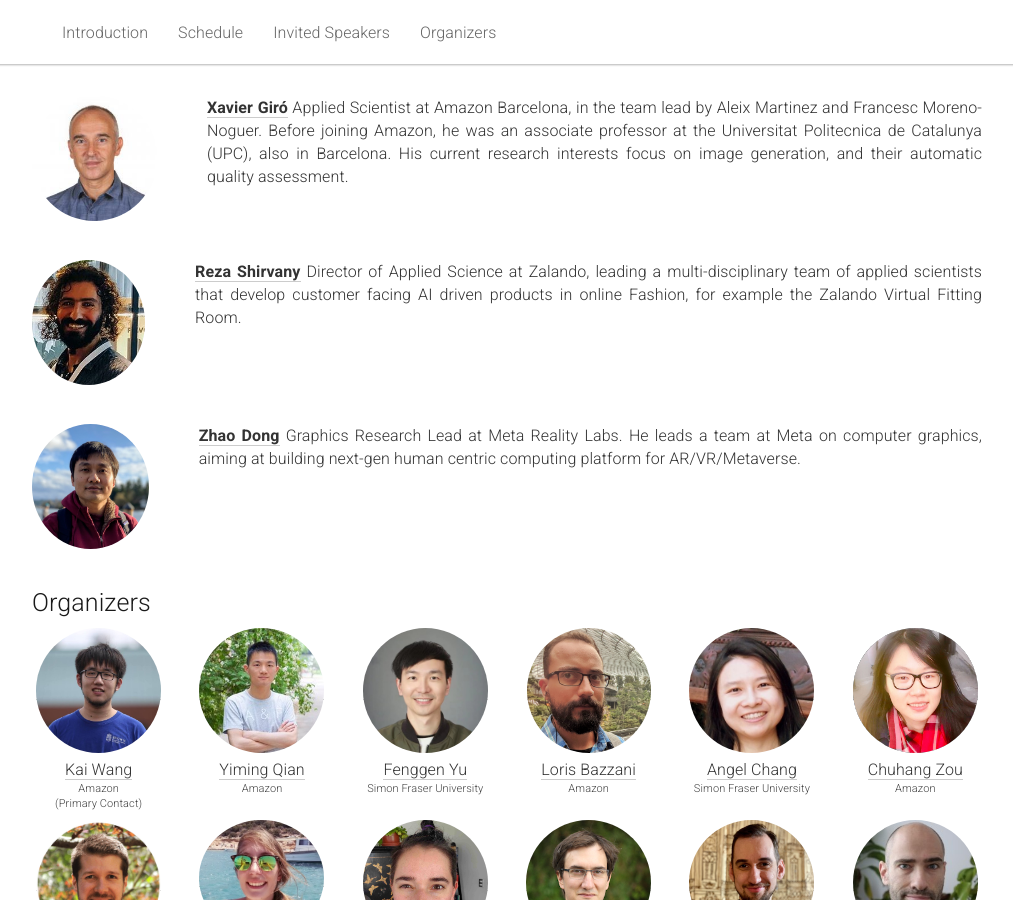
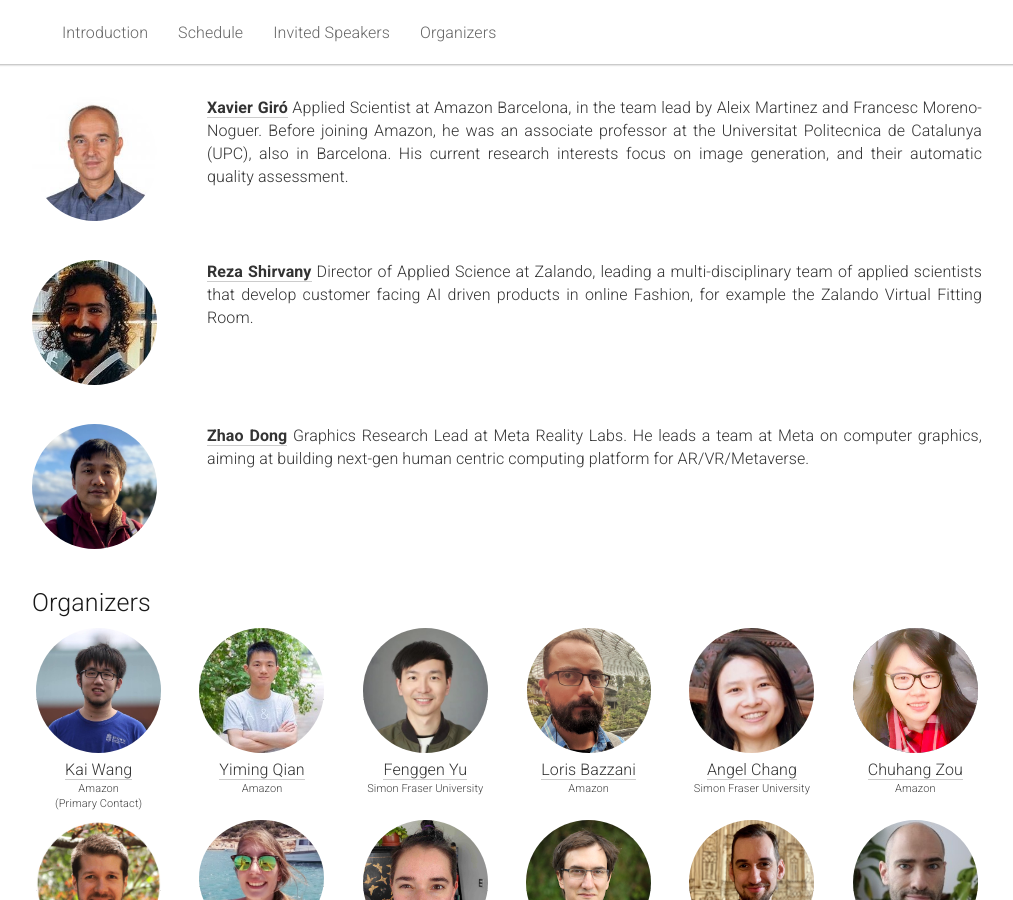
Before and after one commit to 3dv-in-ecommerce/3dv-in-ecommerce.github.io, a Jekyll site: the page built from _pages/home.md, in a window 1280 px wide and 900 px high, scrolled down 1605 px. Shown: the whole window, without its empty margins (133-1146 px from the left). Built offline with Jekyll 4.4.1, drawn with Linux system fonts in a browser that asks for light colours.

Commit message:
resize pic

```diff
--- a/_pages/home.md
+++ b/_pages/home.md
@@ -200,7 +200,7 @@
 
 <div class="row">
   <div class="col-md-12">
-    <a href="https://scholar.google.com/citations?user=Y9YnFoUAAAAJ&hl=en/"><img class="people-pic" style="float:left;margin-right:50px;" src="{{ "/static/img/people/Reza_Shirvany.jfif" | prepend:site.baseurl }}"></a>
+    <a href="https://scholar.google.com/citations?user=Y9YnFoUAAAAJ&hl=en/"><img class="people-pic" style="float:left;margin-right:50px;" src="{{ "/static/img/people/reza.jpg" | prepend:site.baseurl }}"></a>
     <p>
       <b><a href="https://scholar.google.com/citations?user=Y9YnFoUAAAAJ&hl=en/">Reza Shirvany</a></b> Director of Applied Science at Zalando, leading a multi-disciplinary
       team of applied scientists that develop customer facing AI driven
```
Also changed, not shown: static/img/people/reza.jpg (added), static/img/people/zhao.jpg, 3 other files.
